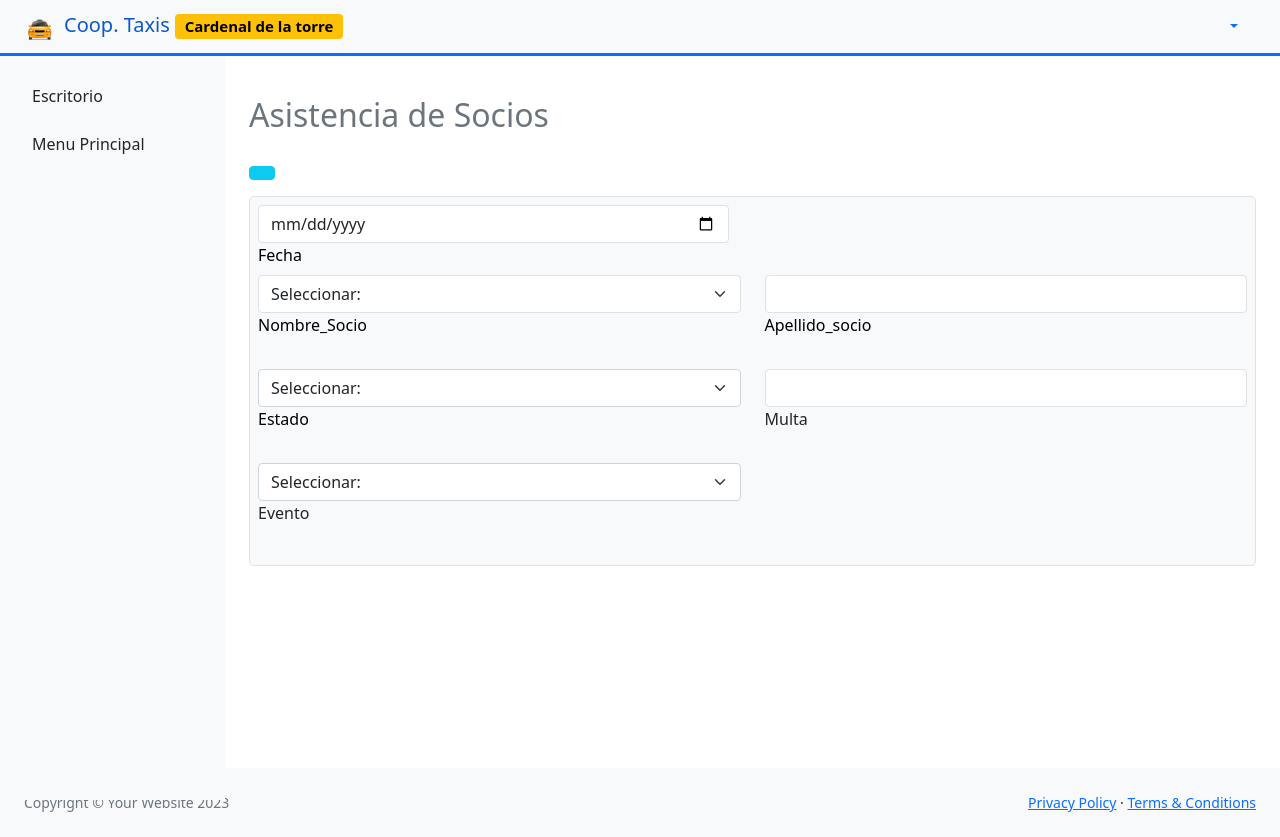
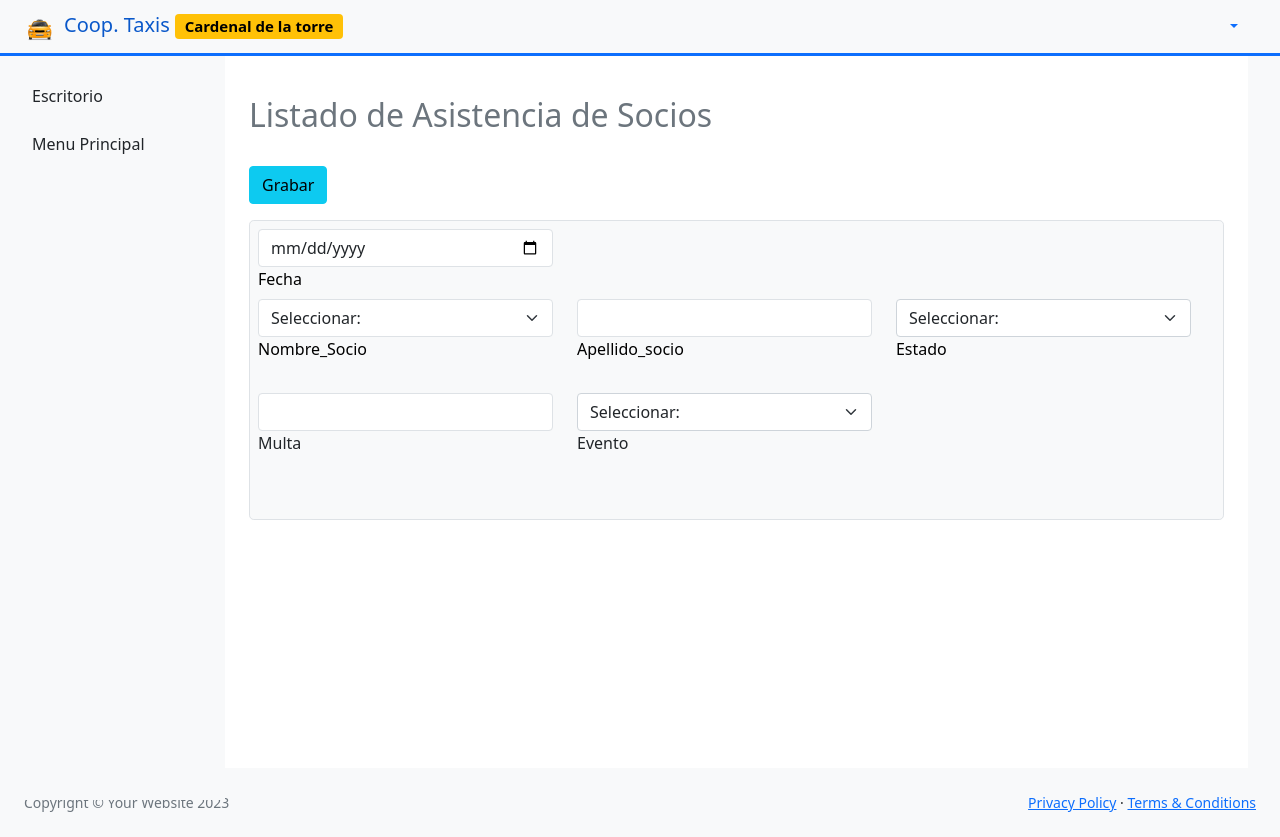
Before and after one commit to Arman2Danny/proyCoop, a PHP site: page /proyCoop/Asistencia in a window 1280 px wide. Run offline with PHP 8.4, Linux system fonts and the light colour scheme; the visitor is signed in with stand-in values (Sample User, id 1); data comes from the database, SQL or seed files in the repository; data that the repository does not hold is empty; some libraries are stand-ins or nearby versions.

Commit message:
lista de socios asistencia

```diff
--- a/Controllers/Asistencia.php
+++ b/Controllers/Asistencia.php
@@ -54,6 +54,32 @@
         }
     }
 
+    public function displayAsistencia(){
+        if(isset($_POST['displaySend']) AND isset($_POST['resultSend'])){
+            $fechaHoy = $_POST['resultSend'];
+            $table = '
+            <div class="container">
+            <div class="row">
+            <div class="col-lg-12">
+                    <table class="table mt-5 display nowrap" cellspacing="0" id="mitabla" width="100%" >
+                        <thead class="table-secondary table-striped">
+                            <tr>
+                            <th>Fecha</th>
+                            <th>Nombre_Socios</th>
+                            <th>Apellido_Socios</th>
+                             <th>Estado</th>
+                             <th>Multa</th>
+                             <th></th>
+
+                            </tr>
+                        </thead>
+            ';
+
+
+            echo $table;
+        }
+    }
+
  }
 
 ?>
--- a/Controllers/Ticket.php
+++ b/Controllers/Ticket.php
@@ -41,6 +41,7 @@
                  <th class="text-warning">Fecha</th>
                  <th></th>
                  <th></th>
+                 <th></th>
 
                 </tr>
             </thead>
@@ -62,7 +63,7 @@
                 <td>'. $detalle .'</td>
                 <td>'. $valor .'</td>
                 <td>'. $fecha .'</td>
-
+                 <td><span class="badge bg-success">Pagado</span></td>
                 <td><button class= "btn btn-info" onclick="editarTicket('.$id.')"  data-bs-toggle="modal" data-bs-target="#editarModal" data-bs-dismiss="modal" ><i class="fa fa-edit"></i></button> </td>
 
                 <td> <button class= "btn btn-success" data-bs-toggle="modal" onclick="reporteTicket('.$id.')" > <i class="fa fa-file" ></i></button></td>
--- a/Models/AsistenciaModel.php
+++ b/Models/AsistenciaModel.php
@@ -22,5 +22,12 @@
         $data= $this->selectAll($sql);
         return $data;
     }
+
+    public function getAsistenciaLista($fechaHoy){
+        $this->fechaHoy = $fechaHoy;
+        $sql = "SELECT * from socios, evento , asistenciasocio WHERE idsocio = idasistencia AND idevento = id_evento AND fecha_asist = '$this->fechaHoy'";
+        $data = $this->select($sql);
+        return $data;
+    }
  }
 ?>
--- a/Views/Asistencia/index.php
+++ b/Views/Asistencia/index.php
@@ -2,18 +2,18 @@
 require_once "Views/Templates/header.php"
 ?>
 <ol class="breadcrumb mb-4">
-<li class="breadcrumb-item active"><h2>Asistencia de Socios</h2></li>
+<li class="breadcrumb-item active"><h2>Listado de Asistencia de Socios</h2></li>
 </ol>
 
 
-<button class="btn btn-info mb-3" type="button" onclick="addAsistencia();"><i class="fas fa-save"></i> </button>
+<button class="btn btn-info mb-3" type="button" onclick="addAsistencia();"><i class="fas fa-save"></i> Grabar </button>
 
 <!--inicio de formulario de asistencia-->
 <form  class="border p-2 rounded-3 bg-light">
 
   <div class="row mb-4">
         <div class="row">
-            <div class="col-6">
+            <div class="col-4">
                 <div class="form-outline">
                     <input type="date" name="fecha" id="fecha" class="form-control border" required>
                     <label class="form-label text-black" for="fecha"><i class="fas fa-calendar-day"></i> Fecha</label>
@@ -22,8 +22,8 @@
       </div>
 
 
-
-        <div class="col">
+    <div class="row">
+        <div class="col-4">
             <div class="form-outline">
               <select  id="nombre" name="nombre" class="form-select border" />
               <option selected disabled>Seleccionar:</option>
@@ -35,15 +35,15 @@
              <label class="form-label text-black" for="nombre"><i class="fas fa-users"></i> Nombre_Socio</label>
              </div>
         </div>
-        <div class="col">
+        <div class="col-4">
             <div class="form-outline">
               <input type="text" id="apellido" name="apellido" class="form-control border" />
                <label class="form-label text-black" for="apellido"><i class="fab fa-wizards-of-the-coast"></i> Apellido_socio</label>
              </div>
         </div>
-     </div>
-         <div class="row">
-           <div class="col-6">
+
+
+           <div class="col-4">
               <div class="form-outline mb-4">
 
                  <select id="estado" class="form-select " name="estado">
@@ -55,16 +55,16 @@
                       <label class="form-label text-black" for="estado"><i class="fas fa-tint"></i> Estado</label>
                 </div>
             </div>
-
-            <div class="col-6">
+            </div>
+                <div class="row">
+            <div class="col-4">
                    <div class="form-outline mb-4">
                      <input type="text" id="multa" name="multa" class="form-control border " />
                       <label class="form-label text-dark" for="multa"><i class="fas fa-money-check-alt"></i> Multa</label>
                    </div>
                   </div>
-        </div>
-             <div class="row">
-                 <div class="col-6">
+
+                 <div class="col-4">
                       <div class="form-outline mb-4">
                           <select  id="evento"  name="evento" class="form-select" />
                           <option selected disabled>Seleccionar:</option>
@@ -77,11 +77,11 @@
                         </div>
                     </div>
               </div>
-
+              </div>
        </div>
 </div>
   </form>
 <!--fin de formulario-->
 
-
+<div id="displayDataTableAsistencia" class="mt-3 bg-light p-3 "></div>
 <?php require_once "Views/Templates/footer.php"?>
```
Also changed, not shown: Assets/js/asistencia.js (+46 -0 lines).
